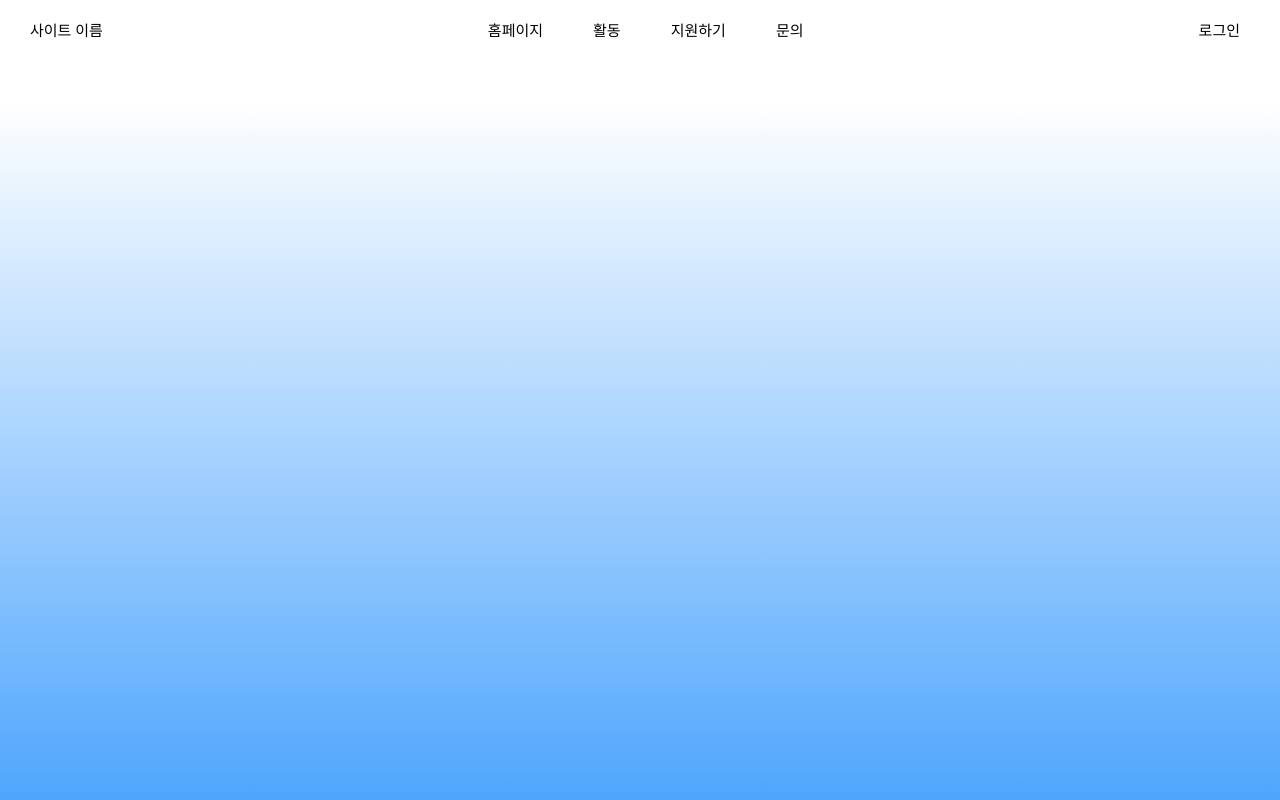
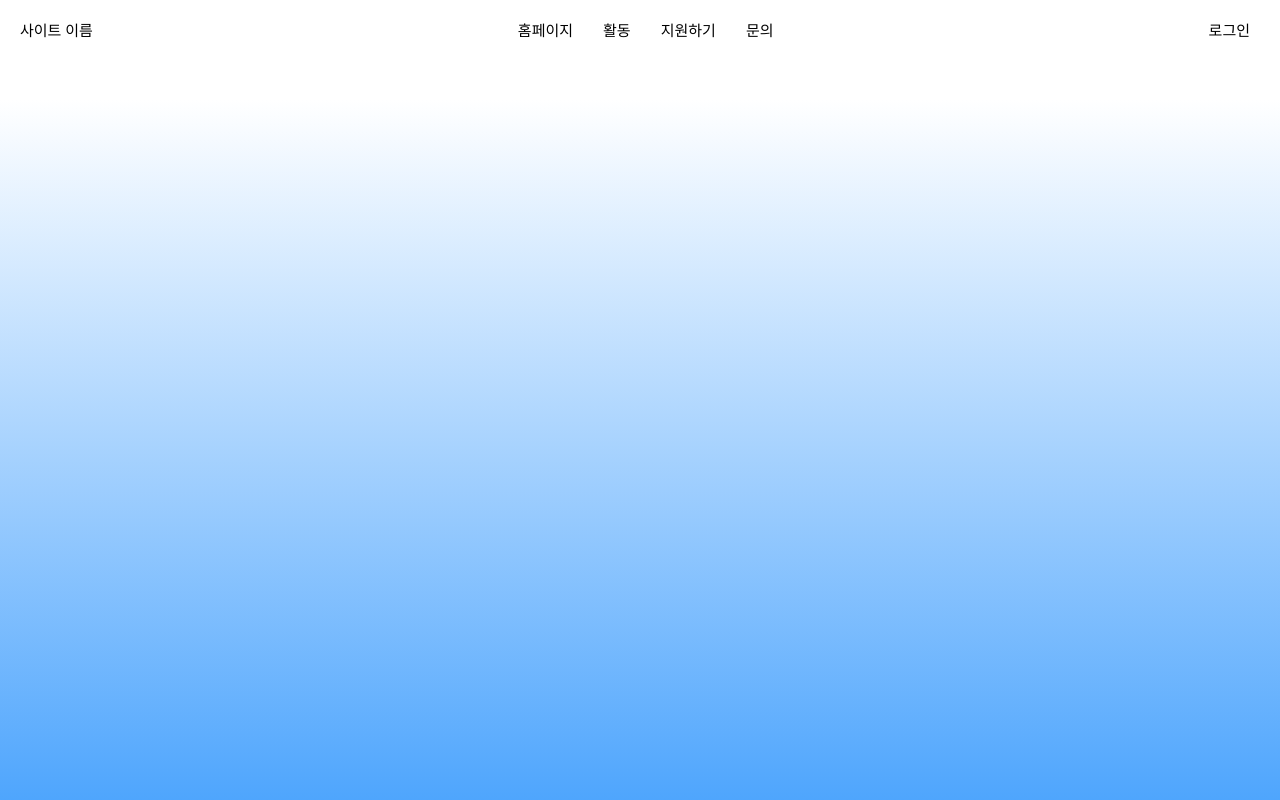
Before and after one commit to leejuhi/WebPractice, a React (Create React App) app in the folder practice/: page / in a window 1280 px wide. Shown: the top 800 px of the page. Built offline with nearby package versions, Linux system fonts and the light colour scheme; a web font is replaced by a local one.

Commit message:
style: 상단바 hover 수정
모바일에서 볼때랑 컴퓨터에서 볼때랑 hover크기 다르게 적용

```diff
--- a/practice/src/components/navBar/NavBar.tsx
+++ b/practice/src/components/navBar/NavBar.tsx
@@ -21,14 +21,19 @@ const Menu = styled.div<MenuProps>`
 type MenuProps = {
     isMove: boolean;
 };
-const Space = styled.div`
+type SpaceProps={
+    isMobile:boolean
+}
+const Space = styled.div<SpaceProps>`
     box-sizing: border-box;
     border: none;
-    border-radius: 5px;
     &:hover {
         background-color: #e6e6e6;
     }
-    padding: 10px 20px;
+    padding: ${({ isMobile }) => (isMobile ? `18px 20px` : `12px 10px`)};
+    width: ${({ isMobile }) => (isMobile ? `100%` : `auto`)};
+    border-radius: ${({ isMobile }) => (isMobile ? `0` : `8px`)};
+
 `;
 
 
@@ -41,7 +46,7 @@ const MobileMenu = styled.div<MobileMenuProps>`
     background: white;
     color: black;
     position: absolute;
-    top:50px; /* 상단바 바로 아래에 위치 */
+    top:50px;
     left: 0;
     right: 0;
     overflow: hidden;
@@ -49,8 +54,7 @@ const MobileMenu = styled.div<MobileMenuProps>`
     transition: max-height 0.3s ease-out;
     display: flex;
     flex-direction: column;
-    gap: 10px;
-    padding: ${({ isOpen }) => (isOpen ? "10px 20px" : "0px 20px")};
+    padding: 0px;
 `;
 
 
@@ -84,16 +88,15 @@ const NavBar:React.FC = () => {
         <>
                 {!isMobile ? (
                     <>
-
                         <Menu isMove={isMove}>
-                            <div className={css`padding: 10px;`}>사이트 이름</div>
+                            <div className={css`padding: 10px 0px;`}>사이트 이름</div>
                             <div className={css`display: flex; gap: 10px;`}>
-                                <Space><Link to="/">홈페이지</Link></Space>
-                                <Space><Link to="/activity">활동</Link></Space>
-                                <Space><Link to="/recruit">지원하기</Link></Space>
-                                <Space><Link to="/qna">문의</Link></Space>
+                                <Link to="/"><Space isMobile={false} >홈페이지</Space></Link>
+                                <Link to="/activity"><Space isMobile={false}>활동</Space></Link>
+                                <Link to="/recruit"><Space isMobile={false}>지원하기</Space></Link>
+                                <Link to="/qna"><Space isMobile={false}>문의</Space></Link>
                             </div>
-                            <Space><Link to="/login">로그인</Link></Space>
+                                <Link to="/login"><Space isMobile={false}>로그인</Space></Link>
                         </Menu>
 
 
@@ -102,7 +105,7 @@ const NavBar:React.FC = () => {
                     <>
                     <div className={css`position:fixed;width:calc(100%);top:0;`}>
                         <Menu isMove={isMove}>
-                            <div className={css`padding: 10px;`}>사이트 이름</div>
+                            <div className={css`padding: 10px 0px;`}>사이트 이름</div>
                             <button onClick={toggleMenu} className=
                             {css`padding: 10px;
                                 box-sizing:border-box;
@@ -116,11 +119,11 @@ const NavBar:React.FC = () => {
                             </button>
                         </Menu>
                         <MobileMenu isOpen={isMenuOpen}>
-                                    <Space><Link to="/">홈페이지</Link></Space>
-                                    <Space><Link to="/activity">활동</Link></Space>
-                                    <Space><Link to="/recruit">지원하기</Link></Space>
-                                    <Space><Link to="/qna">문의</Link></Space>
-                                    <Space><Link to="/login">로그인</Link></Space>
+                                    <Link to="/"><Space isMobile={isMobile} >홈페이지</Space></Link>
+                                    <Link to="/activity"><Space isMobile={isMobile}>활동</Space></Link>
+                                    <Link to="/recruit"><Space isMobile={isMobile}>지원하기</Space></Link>
+                                    <Link to="/qna"><Space isMobile={isMobile}>문의</Space></Link>
+                                    <Link to="/login"><Space isMobile={isMobile}>로그인</Space></Link>
                         </MobileMenu>
                     </div>
                     </>
```
